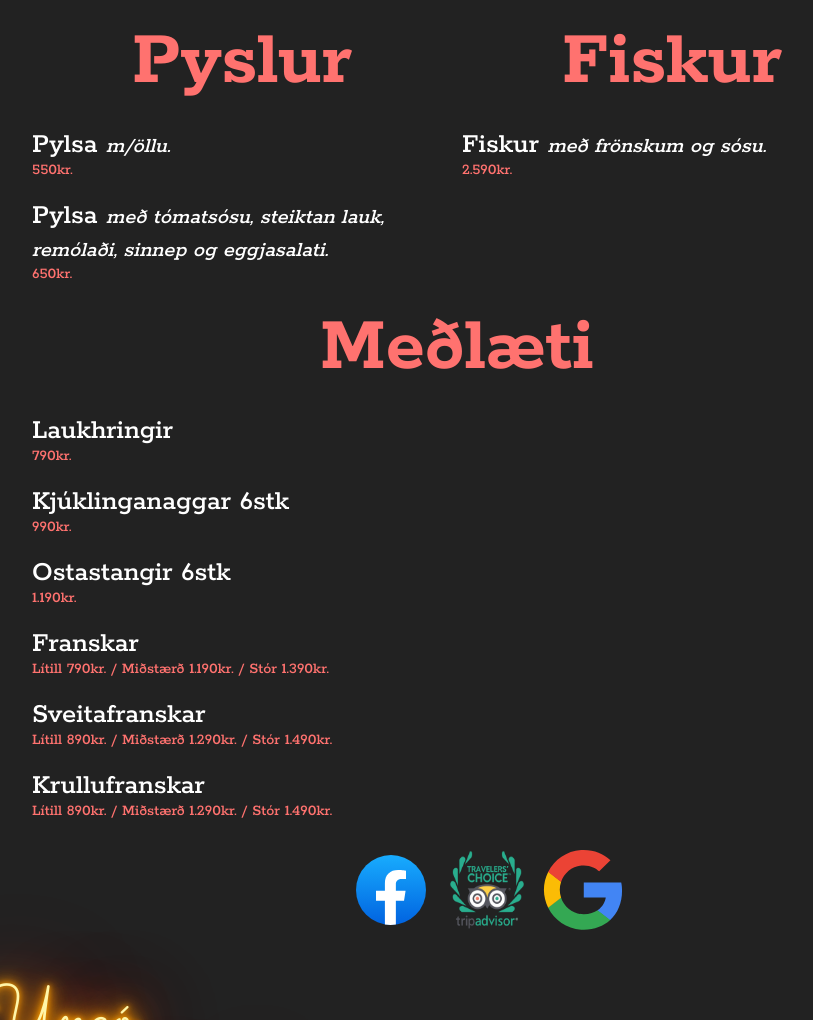
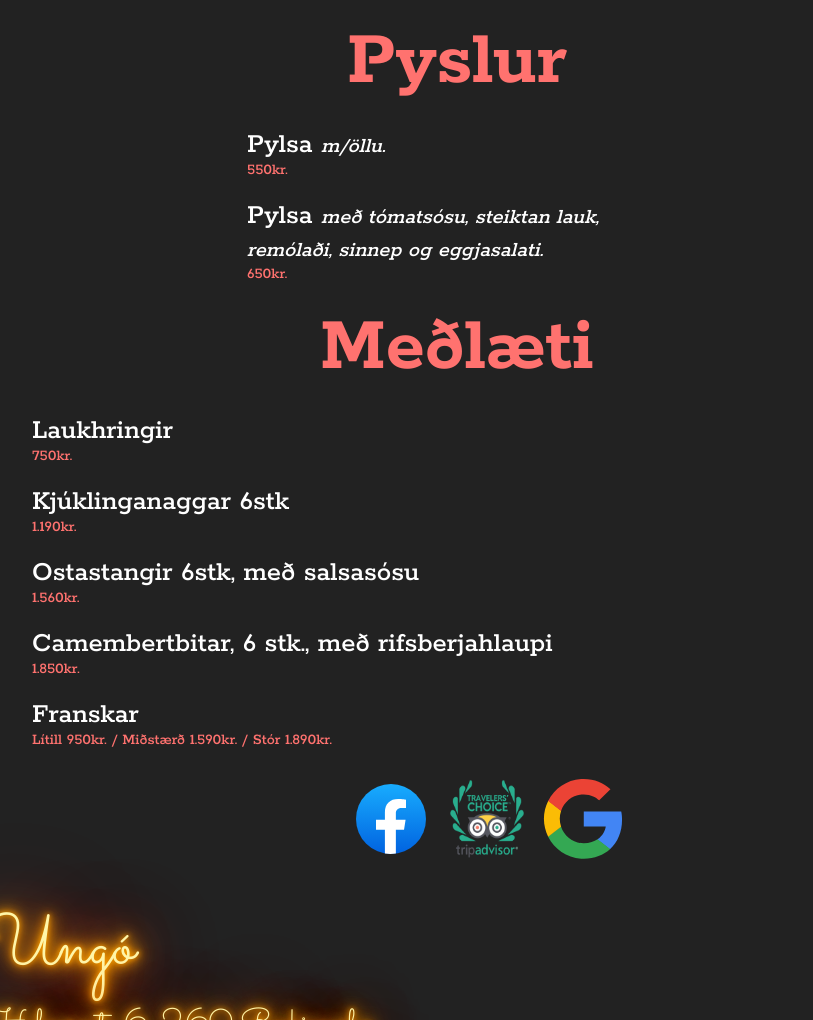
Before and after one commit to UngoKef/ungo.github.io, a website: page matsedill_ungo.html in a window 1280 px wide. Shown: the part 4120-5140 px from the top of the page, without its empty margins (183-996 px from the left). Drawn offline with Linux system fonts and the light colour scheme.

Commit message:
laga verð

```diff
--- a/matsedill_ungo.html
+++ b/matsedill_ungo.html
@@ -355,15 +355,15 @@
               </div>
             </div>
 
-            <div class="pylsurOgFiskur__container--right">
-              <div class="pylsurOgFiskur__header">
-                <h1>Fiskur</h1>
-              </div>
-              <div class="pylsurOgFiskur__items">
-                <div class="nafn"><span>Fiskur</span> <em class="italicAndSmaller">með frönskum og sósu.</em></div>
-                <div class="verd">2.590kr.</div>
-              </div>
-            </div>
+            <!-- <div class="pylsurOgFiskur__container--right"> -->
+            <!--   <div class="pylsurOgFiskur__header"> -->
+            <!--     <h1>Fiskur</h1> -->
+            <!--   </div> -->
+            <!--   <div class="pylsurOgFiskur__items"> -->
+            <!--     <div class="nafn"><span>Fiskur</span> <em class="italicAndSmaller">með frönskum og sósu.</em></div> -->
+            <!--     <div class="verd">2.590kr.</div> -->
+            <!--   </div> -->
+            <!-- </div> -->
           </div>
         </div>
         <div class="medlaeti">
@@ -372,28 +372,28 @@
           </div>
           <div class="medlaeti__items">
             <div class="nafn">Laukhringir</div>
-            <div class="verd">790kr.</div>
+            <div class="verd">750kr.</div>
           </div>
           <div class="medlaeti__items">
             <div class="nafn">Kjúklinganaggar 6stk</div>
-            <div class="verd">990kr.</div>
-          </div>
-          <div class="medlaeti__items">
-            <div class="nafn">Ostastangir 6stk</div>
             <div class="verd">1.190kr.</div>
           </div>
           <div class="medlaeti__items">
-            <div class="nafn">Franskar</div>
-            <div class="verd">Lítill 790kr. / Miðstærð 1.190kr. / Stór 1.390kr.</div>
+            <div class="nafn">Ostastangir 6stk, með salsasósu</div>
+            <div class="verd">1.560kr.</div>
           </div>
           <div class="medlaeti__items">
-            <div class="nafn">Sveitafranskar</div>
-            <div class="verd">Lítill 890kr. / Miðstærð 1.290kr. / Stór 1.490kr.</div>
+            <div class="nafn">Camembertbitar, 6 stk., með rifsberjahlaupi</div>
+            <div class="verd">1.850kr.</div>
           </div>
           <div class="medlaeti__items">
-            <div class="nafn">Krullufranskar</div>
-            <div class="verd">Lítill 890kr. / Miðstærð 1.290kr. / Stór 1.490kr.</div>
+            <div class="nafn">Franskar</div>
+            <div class="verd">Lítill 950kr. / Miðstærð 1.590kr. / Stór 1.890kr.</div>
           </div>
+          <!-- <div class="medlaeti__items"> -->
+          <!--   <div class="nafn">Krullufranskar</div> -->
+          <!--   <div class="verd">Lítill 890kr. / Miðstærð 1.290kr. / Stór 1.490kr.</div> -->
+          <!-- </div> -->
         </div>
       </div>
     </main>
```
Also changed, not shown: 1 other file.
